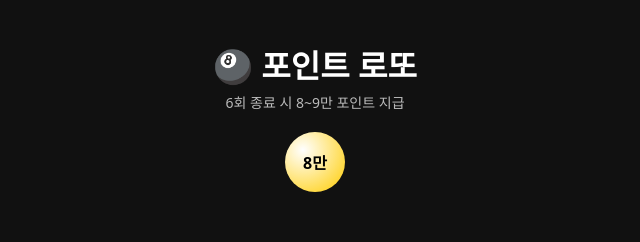
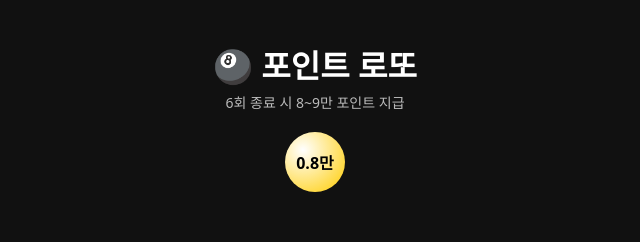
Before and after one commit to Whitecallcenter/daeri2, a plain HTML site: page index.html in a window 1280 px wide. Both pictures are taken after a click on the button "공 굴리기". Shown: the top 242 px of the page, 325-965 px from the left. Drawn offline with Linux system fonts and the light colour scheme.

Commit message:
Update index.html

```diff
--- a/index.html
+++ b/index.html
@@ -173,7 +173,7 @@ drawBtn.onclick = () => {
 
   const ball = document.createElement("div");
   ball.className = "ball";
-  ball.innerText = (gain/1000) + "만";
+  ball.innerText = (gain/10000) + "만";
   machine.appendChild(ball);
 
   save();
```
